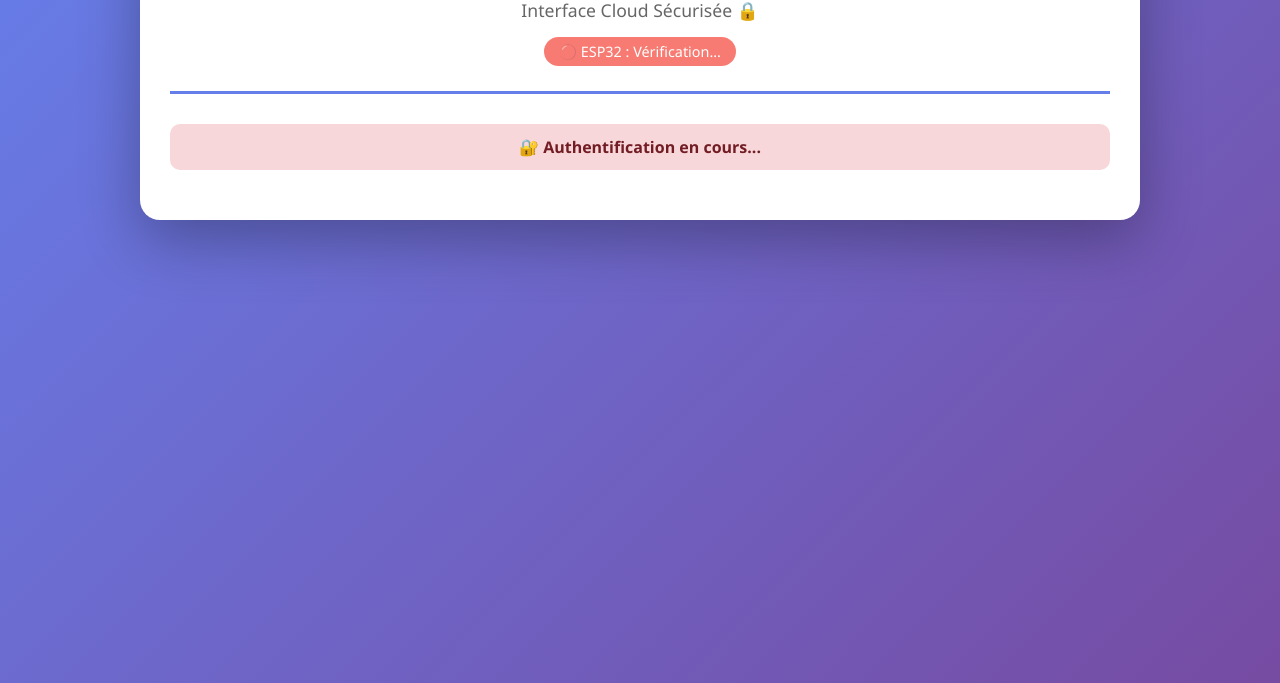
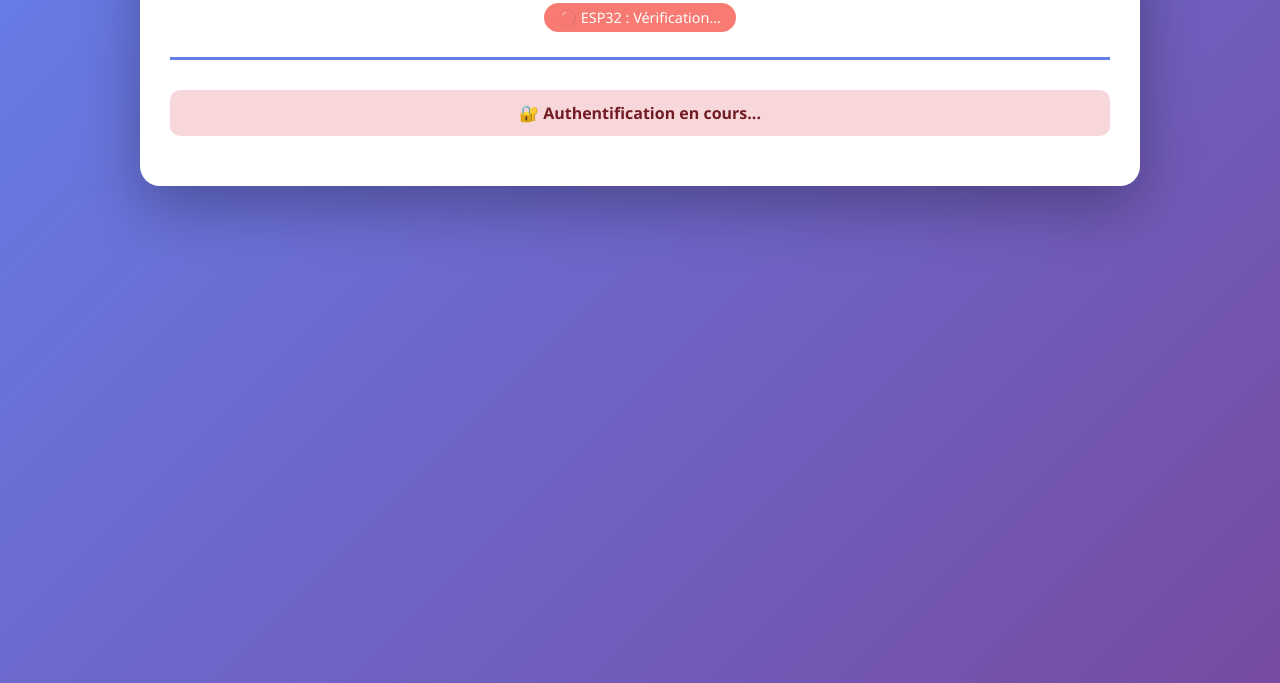
Before and after one commit to Elouen-Thr/sechoir-combi-surf, a plain HTML site: page index.html in a window 1280 px wide. Shown: the part 117-800 px from the top of the page. Drawn offline with Linux system fonts and the light colour scheme; no server answers.

Commit message:
Remove subtitle from index.html
Removed subtitle from the header section.

```diff
--- a/index.html
+++ b/index.html
@@ -175,7 +175,6 @@
   <div class="container">
     <div class="header">
       <h1>🏄 Séchoir Combi Surf</h1>
-      <p class="subtitle">Interface Cloud Sécurisée 🔒</p>
       <div>
         <span id="esp32Badge" class="badge offline">🔴 ESP32 : Vérification...</span>
       </div>
```
